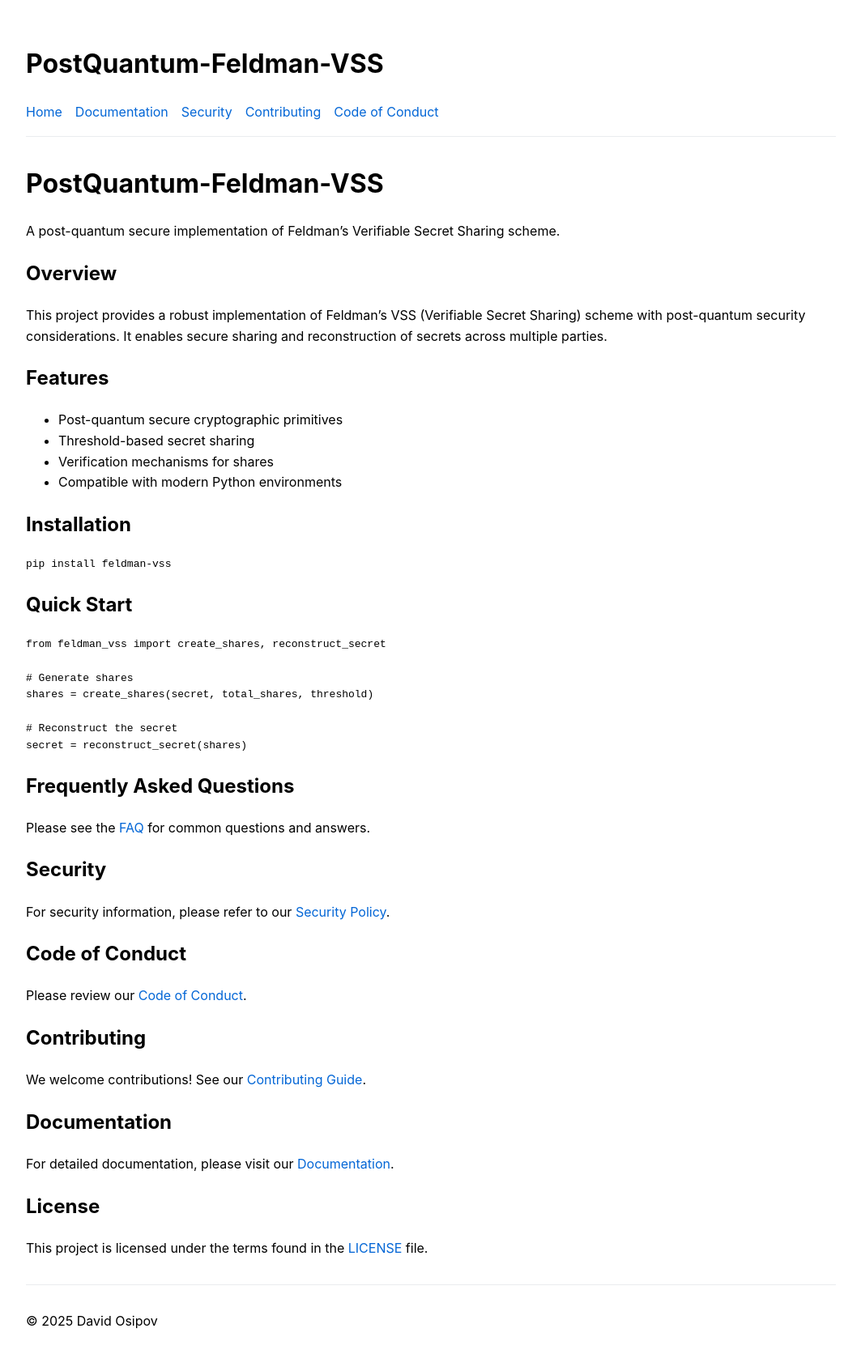
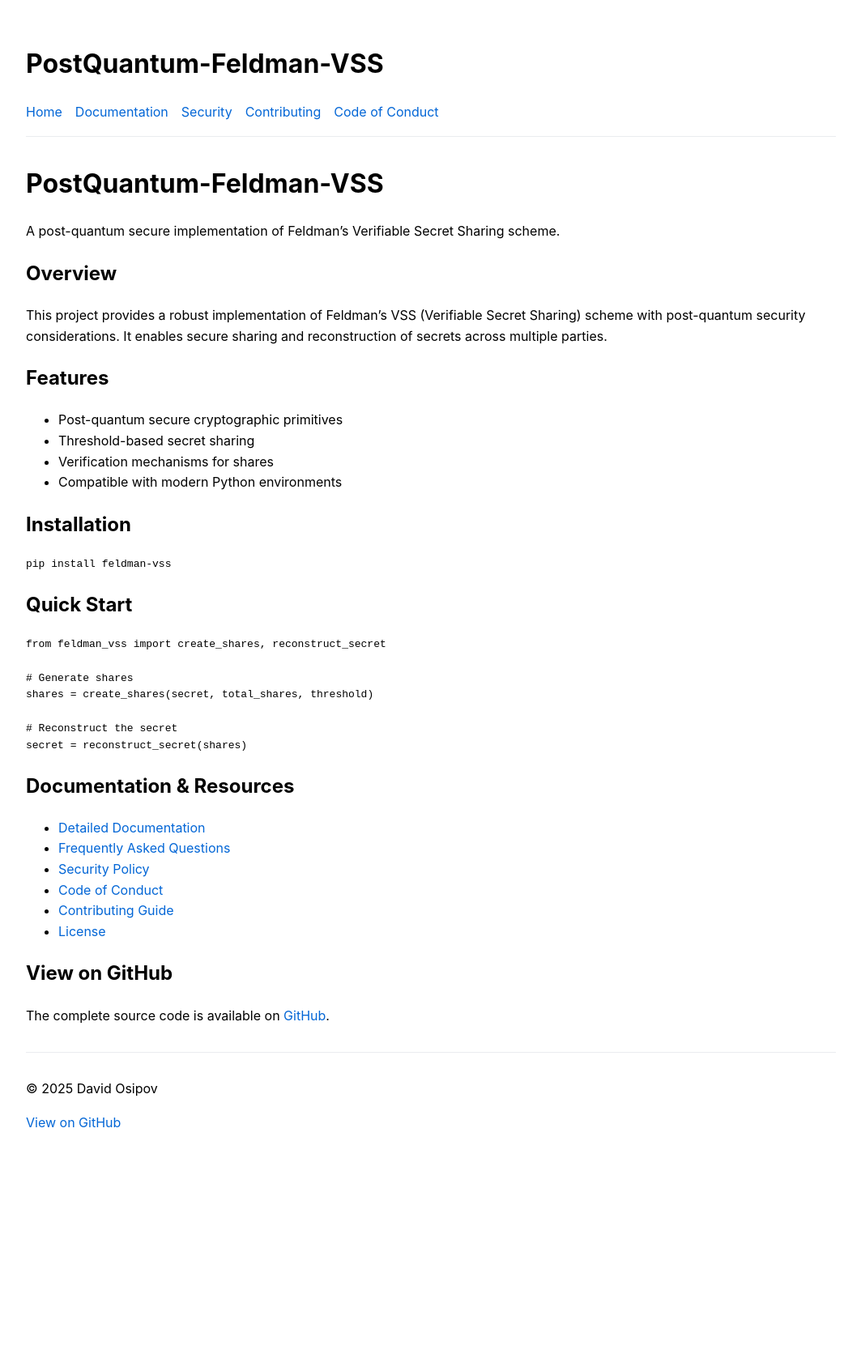
Before and after one commit to DavidOsipov/Postquantum-Feldman-VSS, a Jekyll site: the page built from site/index.md, in a window 1280 px wide. Shown: the whole page at 81% size, without its empty margins (108-1171 px from the left). Built offline with Jekyll 4.4.1, drawn with Linux system fonts in a browser that asks for light colours; after the commit the page ends 1447 px from its top, so only the background shows below that.

Commit message:
Refactor Jekyll configuration and documentation structure; update build destination and add GitHub links
Signed-off-by: DavidOsipov <personal@david-osipov.vision>

````diff
--- a/site/Gemfile
+++ b/site/Gemfile
@@ -6,6 +6,7 @@ gem "minima", "~> 2.5"  # Theme specified in your _config.yml
 # Plugins
 gem "jekyll-relative-links", "~> 0.7.0"
 gem "jekyll-include-cache", "~> 0.2.1" # Optional: Improves build performance
+gem "jekyll-redirect-from", "~> 0.16.0" # For redirects if needed
 
 # Windows and JRuby does not include zoneinfo files, so bundle the tzinfo-data gem
 # and associated library.
--- a/site/_config.yml
+++ b/site/_config.yml
@@ -7,6 +7,7 @@ theme: minima  # Or jekyll-theme-minimal, or another supported theme
 markdown: kramdown
 plugins:
   - jekyll-relative-links
+  - jekyll-include-cache
 
 # Process these files as Jekyll files
 include:
@@ -36,7 +37,14 @@ defaults:
 
 # Base URL
 baseurl: ""
+url: "https://postquantum-feldman-vss.david-osipov.vision"
 
-# Add this section to properly handle content from parent directories
+# Destination directory
+destination: ./build
+
+# Include files from outside site directory
 include_relative:
   enabled: true
+  paths:
+    - "../docs"
+    - ".."
--- a/site/_layouts/default.html
+++ b/site/_layouts/default.html
@@ -26,6 +26,7 @@
 
   <footer>
     <p>&copy; {{ site.time | date: '%Y' }} David Osipov</p>
+    <p><a href="https://github.com/DavidOsipov/PostQuantum-Feldman-VSS">View on GitHub</a></p>
   </footer>
 </body>
 </html>
--- a/site/index.md
+++ b/site/index.md
@@ -36,26 +36,15 @@ shares = create_shares(secret, total_shares, threshold)
 secret = reconstruct_secret(shares)
 ```
 
-## Frequently Asked Questions
+## Documentation & Resources
 
-Please see the [FAQ](https://github.com/DavidOsipov/PostQuantum-Feldman-VSS/blob/main/docs/FAQ.md) for common questions and answers.
+- [Detailed Documentation](/docs/DOCUMENTATION)
+- [Frequently Asked Questions](/docs/FAQ)
+- [Security Policy](/SECURITY)
+- [Code of Conduct](/CODE_OF_CONDUCT)
+- [Contributing Guide](/CONTRIBUTING)
+- [License](/LICENSE)
 
-## Security
+## View on GitHub
 
-For security information, please refer to our [Security Policy](https://github.com/DavidOsipov/PostQuantum-Feldman-VSS/blob/main/SECURITY.md).
-
-## Code of Conduct
-
-Please review our [Code of Conduct](https://github.com/DavidOsipov/PostQuantum-Feldman-VSS/blob/main/CODE_OF_CONDUCT.md).
-
-## Contributing
-
-We welcome contributions! See our [Contributing Guide](https://github.com/DavidOsipov/PostQuantum-Feldman-VSS/blob/main/CONTRIBUTING.md).
-
-## Documentation
-
-For detailed documentation, please visit our [Documentation](https://github.com/DavidOsipov/PostQuantum-Feldman-VSS/blob/main/docs/DOCUMENTATION.md).
-
-## License
-
-This project is licensed under the terms found in the [LICENSE](https://github.com/DavidOsipov/PostQuantum-Feldman-VSS/blob/main/LICENSE) file.
+The complete source code is available on [GitHub](https://github.com/DavidOsipov/PostQuantum-Feldman-VSS).
````
Also changed, not shown: docs/DOCUMENTATION.md (+5 -0 lines), .github/workflows/jekyll-gh-pages.yml.
